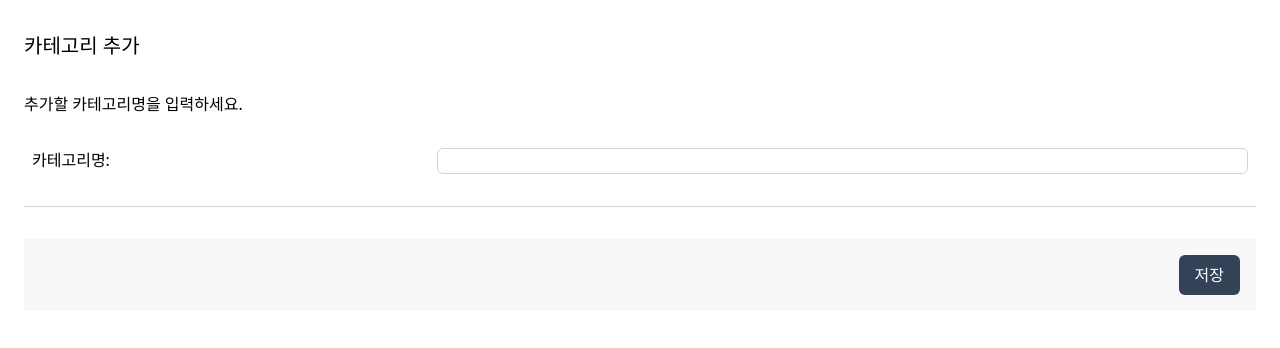
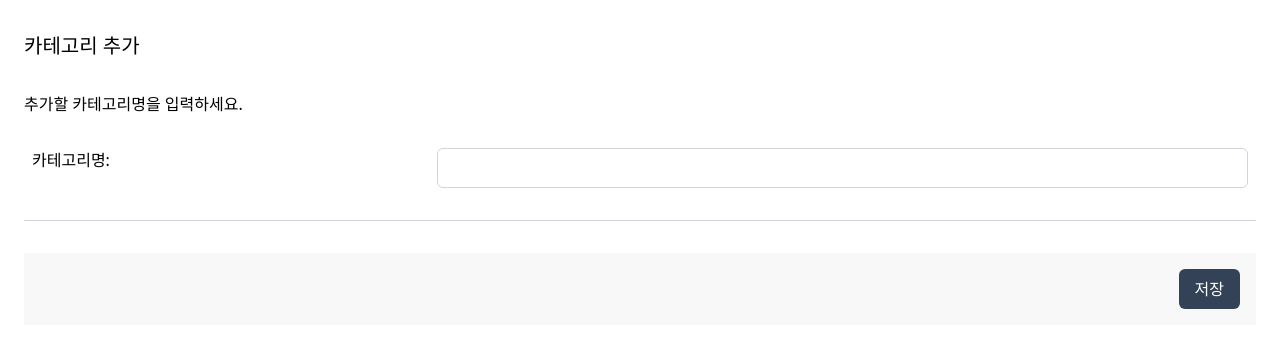
Before and after one commit to yoongyo/moveBlog-frontend-react, a React (Create React App) app: page /addCategory in a window 1280 px wide. Shown: the top 348 px of the page. Built offline with nearby package versions, Linux system fonts and the light colour scheme.

Commit message:
add category function

```diff
--- a/src/component/addCategory.tsx
+++ b/src/component/addCategory.tsx
@@ -1,10 +1,10 @@
-import React from 'react';
+import React, {useState} from 'react';
 import { BACKEND_URL } from '../api/backendURL';
 import { useHistory } from 'react-router-dom';
 
 
 export const AddCategory  = () => {
-
+    const [categoryName, setCategoryName] = useState("");
     let history = useHistory();
 
 
@@ -14,11 +14,11 @@ export const AddCategory  = () => {
             headers: {
                 'Content-Type': 'application/json',
             },
-            // body: JSON.stringify({name: name})
+            body: JSON.stringify({name: setCategoryName})
         })
         .then(res => {
-            console.log(res)
-            history.push('/')
+            // 전역적으로 category 추가
+            window.close();
         })
     }
 
@@ -28,10 +28,10 @@ export const AddCategory  = () => {
             <h1>추가할 카테고리명을 입력하세요.</h1>
             <div className="grid grid-cols-3 border-b py-8 px-2">
                 <div className="col-span-1">
-                    <h1 >카테고리명:</h1>
+                    <h1 className="">카테고리명:</h1>
                 </div>
                 <div className="col-span-2">
-                    <input className="border rounded-md w-full "/>
+                    <input className="border rounded-md w-full h-10 px-3"/>
                 </div>
             </div>
             <div style={{backgroundColor: "#f8f8f8"}} className="mt-8 p-4 flex flex-row-reverse">
```
